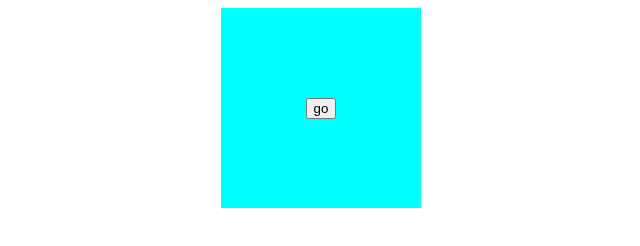
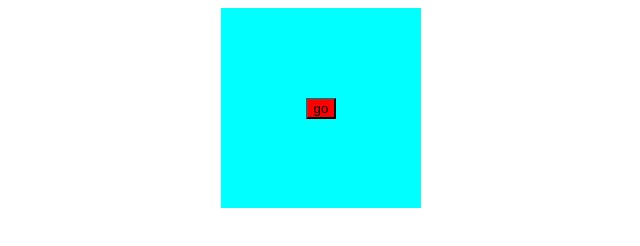
Before and after one commit to Will-Helliwell/wesboss_js_course, a plain HTML site: page m12_advanced_flow_control/button_animation.html in a window 1280 px wide. Both pictures are taken after a click on the button "Button". Shown: the full height of the page, 319-959 px from the left. Drawn offline with Linux system fonts and the light colour scheme.

Commit message:
Button turns red after half a second

```diff
--- a/m12_advanced_flow_control/button_animation.html
+++ b/m12_advanced_flow_control/button_animation.html
@@ -16,12 +16,19 @@
     <div id="myButtonDiv">
       <button id="myButton">Button</button>
     </div>
+
     <script>
       const myButton = document.querySelector("#myButton");
+
       myButton.addEventListener("click", () => {
         myButton.innerHTML = "go";
+
+        setTimeout(() => {
+          myButton.classList.add('red');
+        }, 500);
       });
     </script>
+
     <link rel="stylesheet" type="text/css" href="./myButton.css"></link>
   </body>
 </html>
--- a/m12_advanced_flow_control/myButton.css
+++ b/m12_advanced_flow_control/myButton.css
@@ -1,3 +1,7 @@
+.red {
+    background-color: red;
+}
+
 #myButtonDiv {
   display: flex;
   justify-content: center;
```
